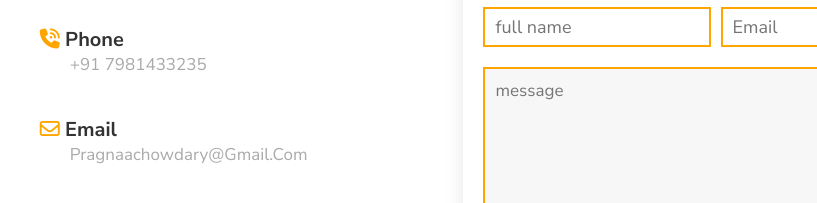
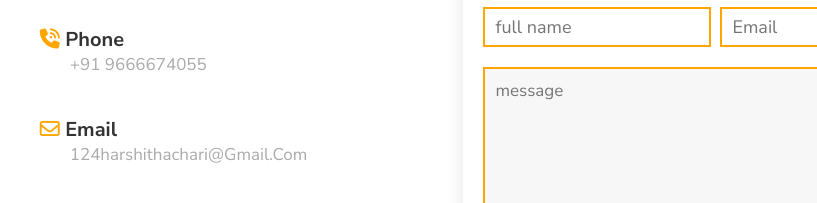
Before and after one commit to HarshithAchari/AdvancedWebProgramming, a plain HTML site: page index.html in a window 1280 px wide. Shown: the part 6044-6247 px from the top of the page, 146-963 px from the left. Drawn offline with nearby package versions, Linux system fonts and the light colour scheme.

Commit message:
index.html

```diff
--- a/index.html
+++ b/index.html
@@ -565,11 +565,11 @@
                 </div>
                 <div class="box">
                     <h3><i class="fa-sharp fa-solid fa-phone-volume"></i> phone </h3>
-                    <p> +91 7981433235</p>
+                    <p> +91 9666674055</p>
                 </div>
                 <div class="box">
                     <h3><i class="fa-regular fa-envelope"></i> email </h3>
-                    <p>pragnaachowdary@gmail.com</p>
+                    <p>124harshithachari@gmail.com</p>
                 </div>
                 <div class="box">
                     <h3><i class="fa-solid fa-house"></i> address </h3>
```
